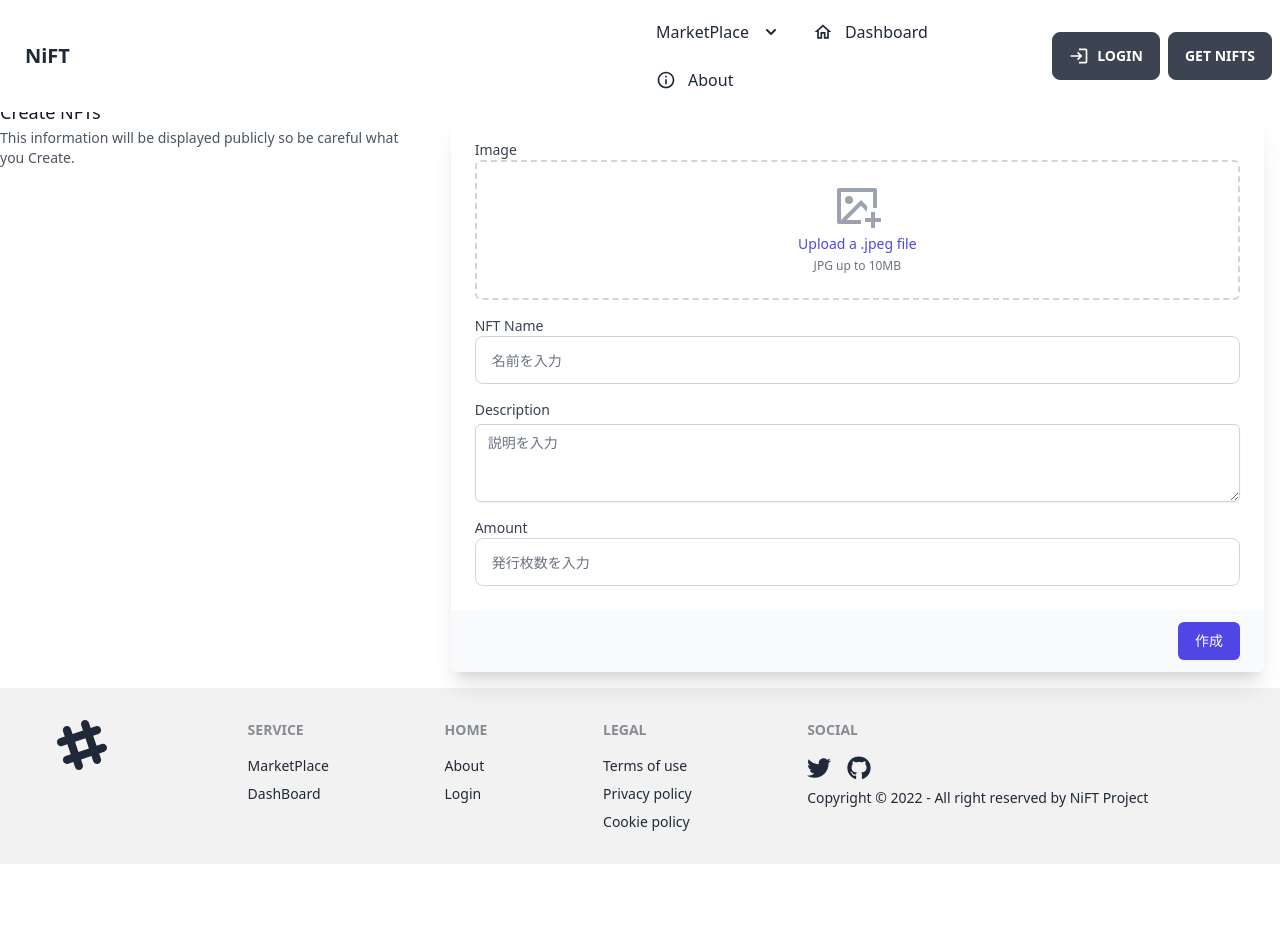
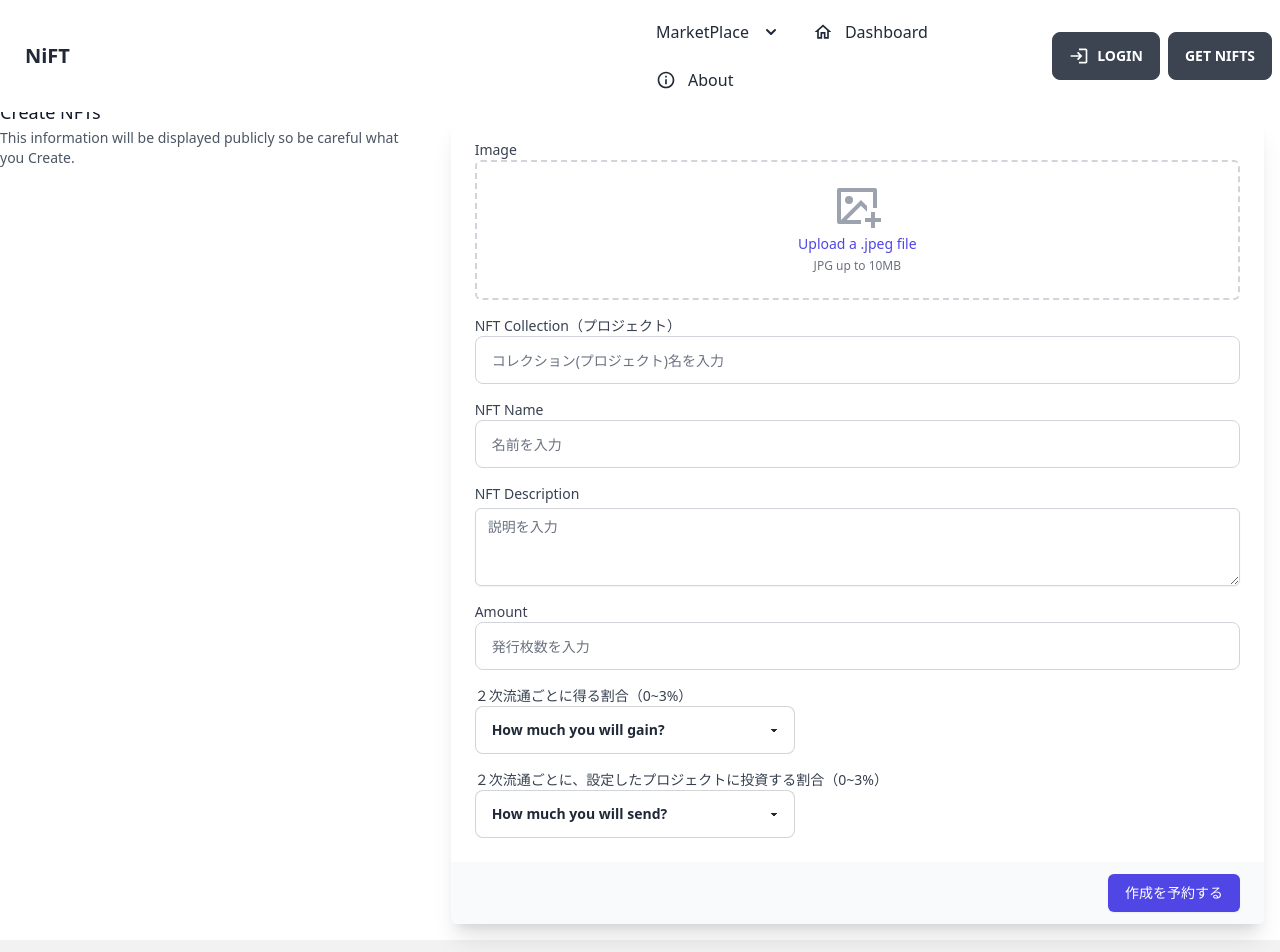
Before and after one commit to schezo817/NiFT, a Next.js app in the folder nift/: page /marketplace/create in a window 1280 px wide. Shown: the top 952 px of the page. Before the commit the page ends 864 px from the top, so only its background shows below. Built offline with nearby package versions, Linux system fonts and the light colour scheme.

Commit message:
edit CreateNFT

```diff
--- a/nift/components/CreateNFT.tsx
+++ b/nift/components/CreateNFT.tsx
@@ -44,6 +44,16 @@ const CreateNFT = () => {
                             </div>
                             <div>
                                 <label className="block text-sm font-medium text-gray-700">
+                                    NFT Collection（プロジェクト）
+                                </label>
+                                <input
+                                    type="text"
+                                    placeholder="コレクション(プロジェクト)名を入力"
+                                    className="input input-bordered w-full border-gray-300 focus:border-indigo-500 focus:ring-indigo-500 sm:text-sm"
+                                />
+                            </div>
+                            <div>
+                                <label className="block text-sm font-medium text-gray-700">
                                     NFT Name
                                 </label>
                                 <input
@@ -57,7 +67,7 @@ const CreateNFT = () => {
                                     htmlFor="about"
                                     className="block text-sm font-medium text-gray-700"
                                 >
-                                    Description
+                                    NFT Description
                                 </label>
                                 <div className="mt-1">
                                     <textarea
@@ -79,11 +89,41 @@ const CreateNFT = () => {
                                     className="input input-bordered w-full border-gray-300 focus:border-indigo-500 focus:ring-indigo-500 sm:text-sm"
                                 />
                             </div>
+                            <div>
+                                <label className="block text-sm font-medium text-gray-700">
+                                    ２次流通ごとに得る割合（0~3%）
+                                </label>
+                                <select className="select select-bordered w-full max-w-xs">
+                                    <option disabled selected>How much you will gain?</option>
+                                    <option>0.0</option>
+                                    <option>0.5</option>
+                                    <option>1.0</option>
+                                    <option>1.5</option>
+                                    <option>2.0</option>
+                                    <option>2.5</option>
+                                    <option>3.0</option>
+                                </select>
+                            </div>
+                            <div>
+                                <label className="block text-sm font-medium text-gray-700">
+                                    ２次流通ごとに、設定したプロジェクトに投資する割合（0~3%）
+                                </label>
+                                <select className="select select-bordered w-full max-w-xs">
+                                    <option disabled selected>How much you will send?</option>
+                                    <option>0.0</option>
+                                    <option>0.5</option>
+                                    <option>1.0</option>
+                                    <option>1.5</option>
+                                    <option>2.0</option>
+                                    <option>2.5</option>
+                                    <option>3.0</option>
+                                </select>
+                            </div>
                         </div>
 
                         <div className="bg-gray-50 px-4 py-3 text-right sm:px-6">
                             <button className="inline-flex justify-center rounded-md border border-transparent bg-indigo-600 py-2 px-4 text-sm font-medium text-white shadow-sm hover:bg-indigo-700 focus:outline-none focus:ring-2 focus:ring-indigo-500 focus:ring-offset-2">
-                                作成
+                                作成を予約する
                             </button>
                         </div>
                     </div>
```
